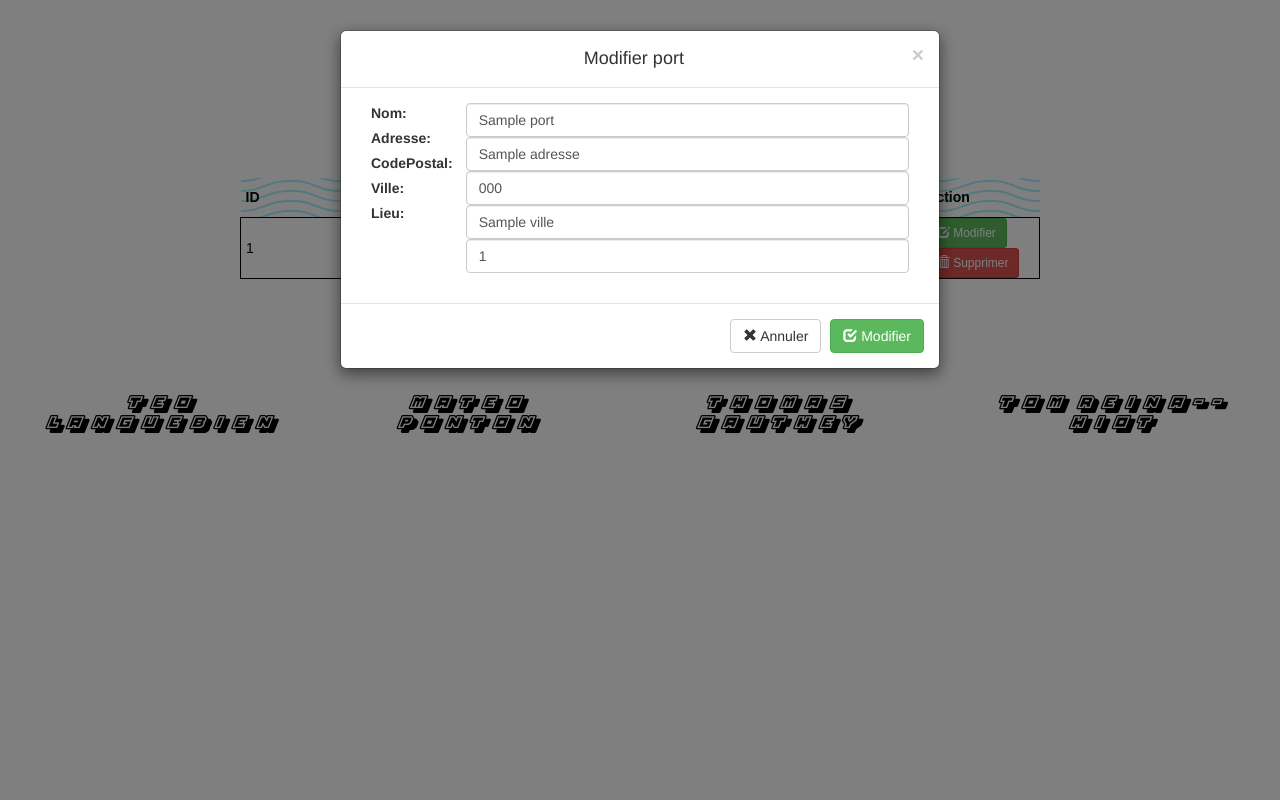
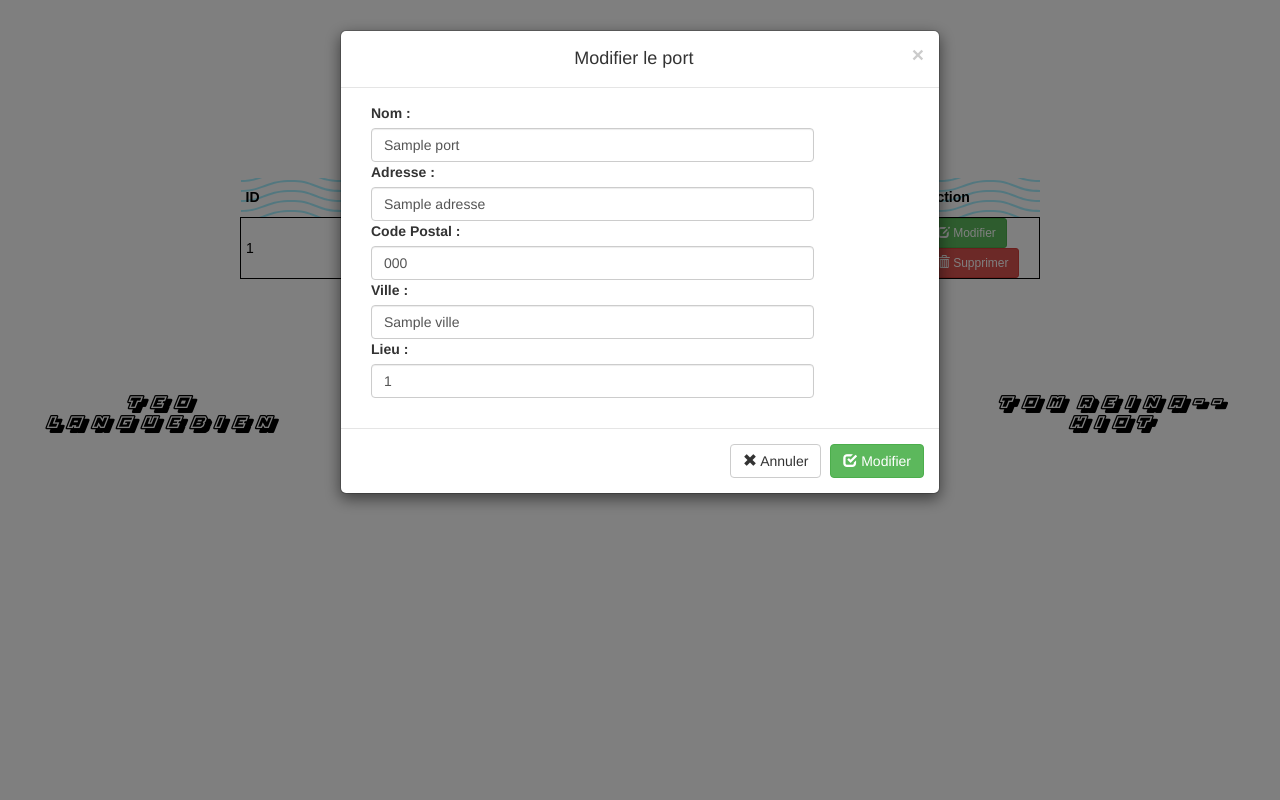
Before and after one commit to languebien/Soutenance-WEB-Mat-o-PONTON-Tom-reina--hiot-thomas-gautey-teo-Languebien, a PHP site: template vue/visuCrudPorts.php in a window 1280 px wide, after a click on "Modifier". Run offline with PHP 8.4, Linux system fonts and the light colour scheme; the template is opened without the code that fills it: most values are stand-ins (such as "Sample title", 1, 10 or a date in 2020).

Commit message:
php matrixed

```diff
--- a/vue/crudport/add_modal.php
+++ b/vue/crudport/add_modal.php
@@ -10,18 +10,20 @@
 			<div class="container-fluid">
 			<form method="POST" action="?action=modifPort">
 				<div class="row form-group">
-					<div class="col-sm-2">
-						<label class="control-label modal-label">Nom:</label>
-                        <label class="control-label modal-label">adresse:</label>
-                        <label class="control-label modal-label">codePostal:</label>
-                        <label class="control-label modal-label">ville:</label>
-                        <label class="control-label modal-label">lieu:</label>
-					</div>
 					<div class="col-sm-10">
+                        <label class="control-label modal-label">Nom :</label>
 						<input type="text" class="form-control" name="nom" required>
+
+                        <label class="control-label modal-label">Adresse :</label>
                         <input type="text" class="form-control" name="adresse" required>
+
+                        <label class="control-label modal-label">Code Postal :</label>
                         <input type="text" class="form-control" name="codePostal" required>
+
+                        <label class="control-label modal-label">Ville :</label>
                         <input type="text" class="form-control" name="ville" required>
+
+                        <label class="control-label modal-label">Lieu :</label>
                         <input type="text" class="form-control" name="lieu" required>
 					</div>
 				</div>
--- a/vue/crudport/edit_delete_modal.php
+++ b/vue/crudport/edit_delete_modal.php
@@ -4,25 +4,27 @@
         <div class="modal-content">
             <div class="modal-header">
                 <button type="button" class="close" data-dismiss="modal" aria-hidden="true">&times;</button>
-                <center><h4 class="modal-title" id="myModalLabel">Modifier port</h4></center>
+                <center><h4 class="modal-title" id="myModalLabel">Modifier le port</h4></center>
             </div>
             <div class="modal-body">
 				<form method="POST" action="?action=modifPort">
 					<div class="container-fluid">
 						<input type="hidden" class="form-control" name="id" value="<?php echo $row['id']; ?>">
 						<div class="row form-group">
-							<div class="col-sm-2">
-								<label class="control-label modal-label">Nom:</label>
-								<label class="control-label modal-label">Adresse:</label>
-								<label class="control-label modal-label">CodePostal:</label>
-								<label class="control-label modal-label">Ville:</label>
-								<label class="control-label modal-label">Lieu:</label>
-							</div>
 							<div class="col-sm-10">
+								<label class="control-label modal-label">Nom :</label>
 								<input type="text" class="form-control" name="nom" value="<?php echo $row['nom']; ?>">
+
+								<label class="control-label modal-label">Adresse :</label>
 								<input type="text" class="form-control" name="adresse" value="<?php echo $row['adresse']; ?>">
+
+								<label class="control-label modal-label">Code Postal :</label>
 								<input type="text" class="form-control" name="codeP" value="<?php echo $row['codePostal']; ?>">
+
+								<label class="control-label modal-label">Ville :</label>
 								<input type="text" class="form-control" name="ville" value="<?php echo $row['ville']; ?>">
+
+								<label class="control-label modal-label">Lieu :</label>
 								<input type="text" class="form-control" name="idL" value="<?php echo $row['idLieu']; ?>">
 							</div>
 						</div>
```
